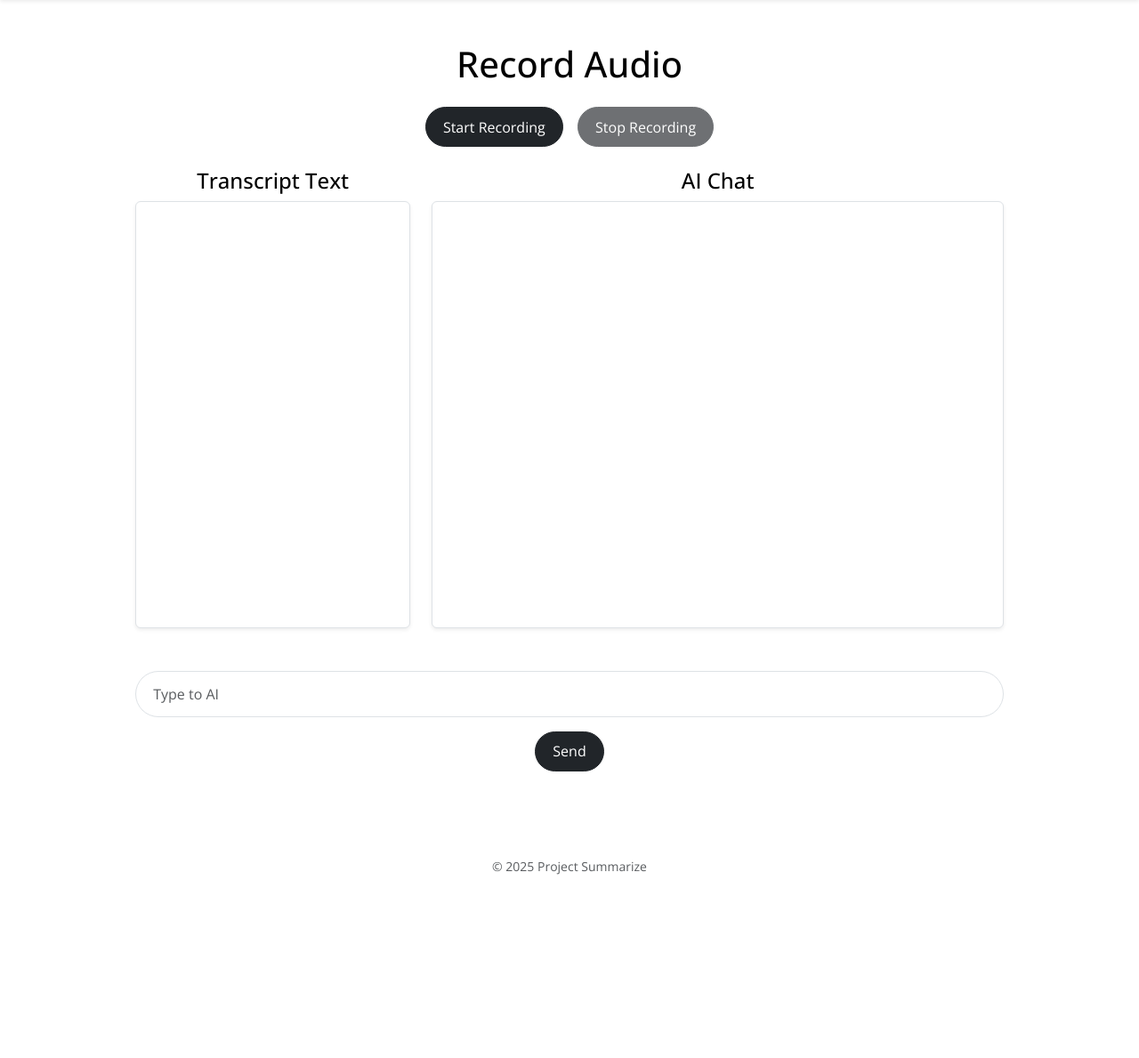
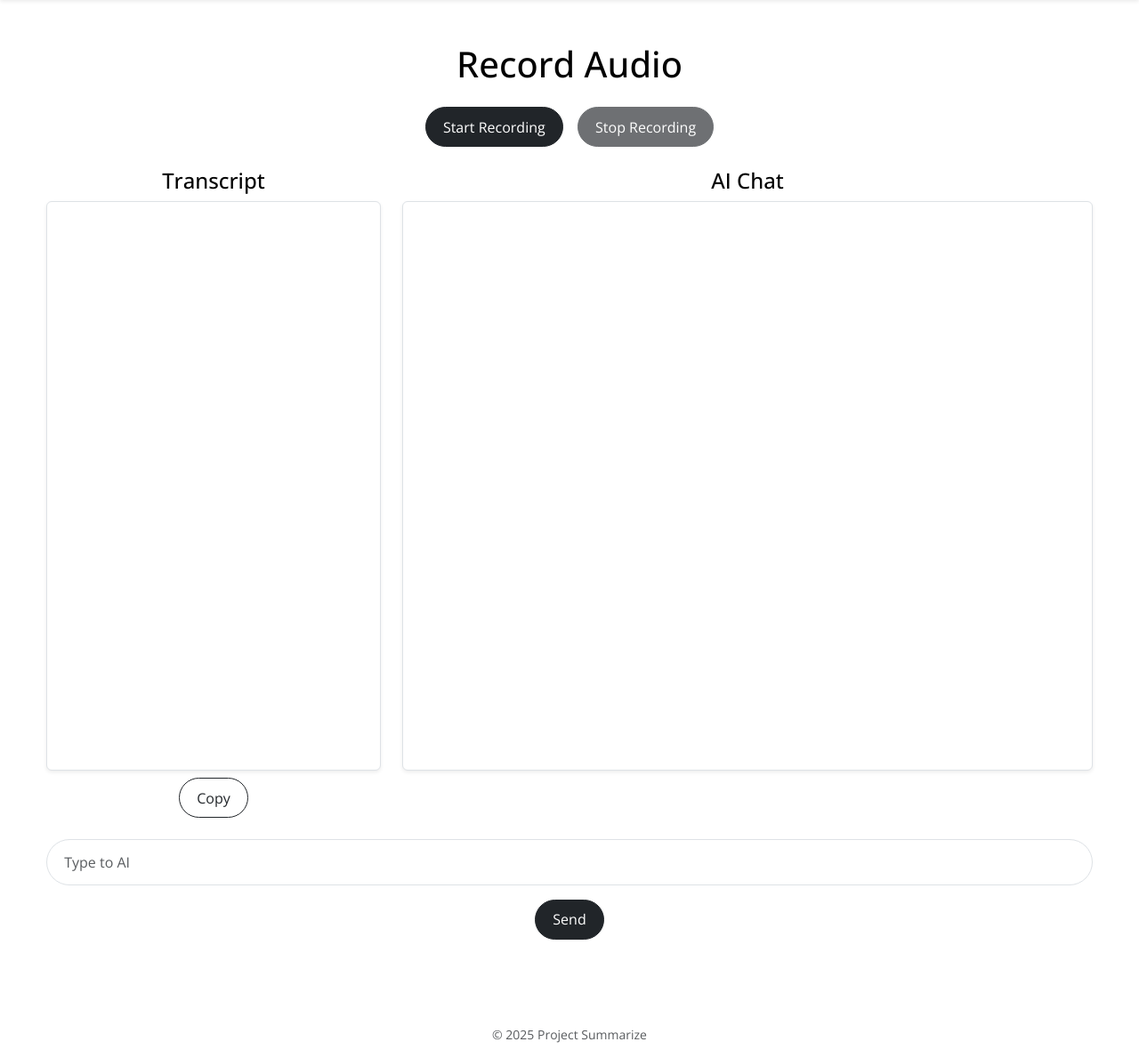
Before and after one commit to Keruli20/project-summarize, a Flask app: page /record in a window 1280 px wide. Shown: the part 56-1245 px from the top of the page at 89% size. Before the commit the page ends 1039 px from the top, so only its background shows below. Run offline with Flask 3, Linux system fonts and the light colour scheme; some libraries are stand-ins or nearby versions.

Commit message:
Added copy button to transcript

```diff
--- a/static/index.js
+++ b/static/index.js
@@ -10,7 +10,8 @@ document.addEventListener("DOMContentLoaded", () => {
     const transcriptBox = document.getElementById("transcript-box");
     const chatBox = document.getElementById("chat-box");
     const spinner = document.getElementById("spinner");
-    const downloadbutton = document.getElementById("download");
+    const downloadButton = document.getElementById("download-button");
+    const copyButton = document.getElementById("copy-transcript");
 
     let mediaRecorder;
     let audioChunks = [];
@@ -50,10 +51,17 @@ document.addEventListener("DOMContentLoaded", () => {
 
     // Shows and hides the download Button
     function showDownloadButton() {
-        downloadbutton.style.display = "inline-block";
+        downloadButton.style.display = "inline-block";
     }
     function hideDownloadButton() {
-        downloadbutton.style.display = "none";
+        downloadButton.style.display = "none";
+    }
+
+    // Change download & copy button to success state
+    function changeToSuccessButton(button, text) {
+        button.classList.remove("btn-outline-dark");
+        button.classList.add("btn-success");
+        button.textContent = text;
     }
 
     function clearAllOutputs() {
@@ -120,10 +128,10 @@ document.addEventListener("DOMContentLoaded", () => {
                 formData.append("file", audioBlob, "input.wav");
 
                 startSpinner();
-
+                // TODO: Turn this into an MP3
                 const url = URL.createObjectURL(audioBlob);
-                downloadbutton.href = url;
-                downloadbutton.download = "recording.wav";
+                downloadButton.href = url;
+                downloadButton.download = "recording.wav";
                 showDownloadButton();
 
                 const response = await fetch("/upload_audio", {
@@ -153,6 +161,16 @@ document.addEventListener("DOMContentLoaded", () => {
             startButton.classList.add("btn-dark");
             startButton.textContent = "Start Recording";
         };
+
+        downloadButton.addEventListener("click", () => {
+            changeToSuccessButton(downloadButton, "Copied!")
+
+            setTimeout(() => {
+                downloadButton.classList.remove("btn-success");
+                downloadButton.classList.add("btn-outline-dark");
+                downloadButton.textContent = "Download Audio";
+            }, 1200);
+        });
     }
 
     // Type to the AI chatbot
@@ -206,4 +224,18 @@ document.addEventListener("DOMContentLoaded", () => {
             aiInput.style.borderRadius = "24px";
         }
     });
+
+    copyButton.addEventListener("click", () => {
+
+        const text = transcriptBox.innerText;
+        navigator.clipboard.writeText(text)
+
+        changeToSuccessButton(copyButton, "Copied!")
+
+        setTimeout(() => {
+            copyButton.classList.remove("btn-success");
+            copyButton.classList.add("btn-outline-dark");
+            copyButton.textContent = "Copy";
+        }, 1200);
+    });
 });
--- a/static/styles.css
+++ b/static/styles.css
@@ -11,15 +11,15 @@ body {
 
 /* Page container width */
 main.container {
-    max-width: 1000px;
+    max-width: 1200px;
 }
 
-/* TODO: Overflow text */
 /* Transcript & Chat Boxes */
 .chat-box {
     background: white;
     padding: 1.2rem;
-    min-height: 480px;
+    height: 80vh;
+    overflow-y: auto;
 }
 
 /* All buttons on the page */
@@ -45,5 +45,9 @@ main.container {
     overflow-y: auto;
     padding: 0.8rem 1.2rem;
     border-radius: 9999px;
-    max-height: 150px;
+    max-height: 120px;
 }
+
+#copy-transcript {
+    transition: background-color 0.2s ease, color 0.2s ease;
+}
--- a/templates/index.html
+++ b/templates/index.html
@@ -21,12 +21,14 @@
     <p>Processing...</p>
 </div>
 
-<!-- TODO: Add copy svg to the bottom right of the box for easy copy -->
 <div class="row">
     <!-- Transcript Box -->
     <div class="col-md-4">
         <h4 class="text-center">Transcript</h4>
-        <div id="transcript-box" class="chat-box border rounded mb-4 shadow-sm"></div>
+        <div id="transcript-box" class="chat-box border rounded mb-2 shadow-sm"></div>
+        <div class="text-center mt-2">
+            <button id="copy-transcript" class="btn btn-outline-dark">Copy</button>
+        </div>
     </div>
 
     <!-- AI Chatbox -->
--- a/templates/record.html
+++ b/templates/record.html
@@ -10,7 +10,7 @@
     <div class="mb-4 d-flex justify-content-center gap-3 mt-4">
         <button id="start-button" class="btn btn-dark">Start Recording</button>
         <button id="stop-button" class="btn btn-dark" disabled>Stop Recording</button>
-        <a id="download" class="btn btn-outline-dark" style="display:none;">Download Audio</a>
+        <a id="download-button" class="btn btn-outline-dark" style="display:none;">Download Audio</a>
         <audio id="audio-player" style="display:none;"></audio>
     </div>
 </div>
@@ -23,12 +23,14 @@
     <p>Processing...</p>
 </div>
 
-<!-- TODO: Add copy svg to the bottom right of the box for easy copy -->
 <div class="row">
     <!-- Transcript Box -->
     <div class="col-md-4">
-        <h4 class="text-center">Transcript Text</h4>
-        <div id="transcript-box" class="chat-box border rounded mb-4 shadow-sm"></div>
+        <h4 class="text-center">Transcript</h4>
+        <div id="transcript-box" class="chat-box border rounded mb-2 shadow-sm"></div>
+        <div class="text-center mt-2">
+            <button id="copy-transcript" class="btn btn-outline-dark">Copy</button>
+        </div>
     </div>
 
     <!-- AI Chatbox -->
```
